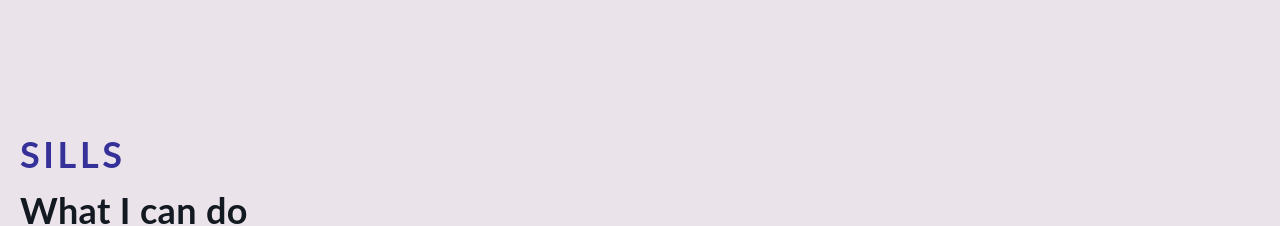
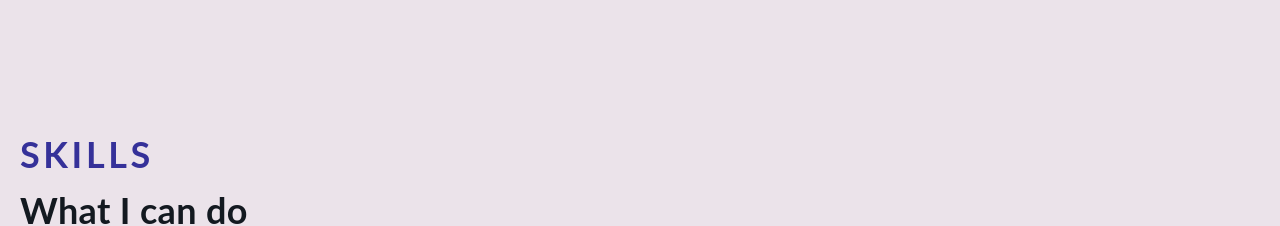
Before and after one commit to NatalyaBortsova/portfolio-nextjs, a Next.js app: page / in a window 1280 px wide. Shown: the part 1600-1826 px from the top of the page. Built offline with nearby package versions, Linux system fonts and the light colour scheme.

Commit message:
Update Skills.jsx

```diff
--- a/components/Skills.jsx
+++ b/components/Skills.jsx
@@ -5,7 +5,7 @@ const Skills = () => {
   return (
     <div id="skills" className="w-full lg:h-screen p-2">
       <div className="max-w-[1240px] mx-auto flex flex-col justify-center h-full py-16">
-        <h2 className="uppercase tracking-widest text-[#353199] mb-4">Sills</h2>
+        <h2 className="uppercase tracking-widest text-[#353199] mb-4">Skills</h2>
         <h3 className="mb-4 text text-3xl sm:text-4xl">What I can do</h3>
         <div className="grid md:grid-cols-2 lg:grid-cols-4 gap-8">
           <div className="p-6 shadow-xl rounded-xl hover:scale-105 ease-in duration-300 mb-4">
```
